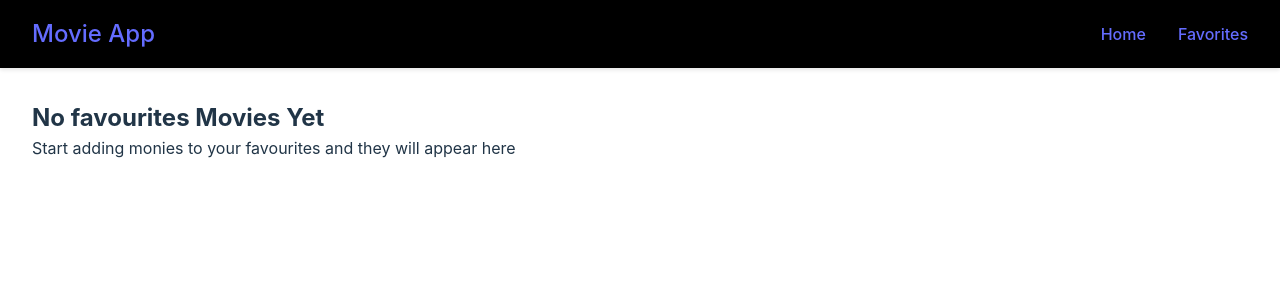
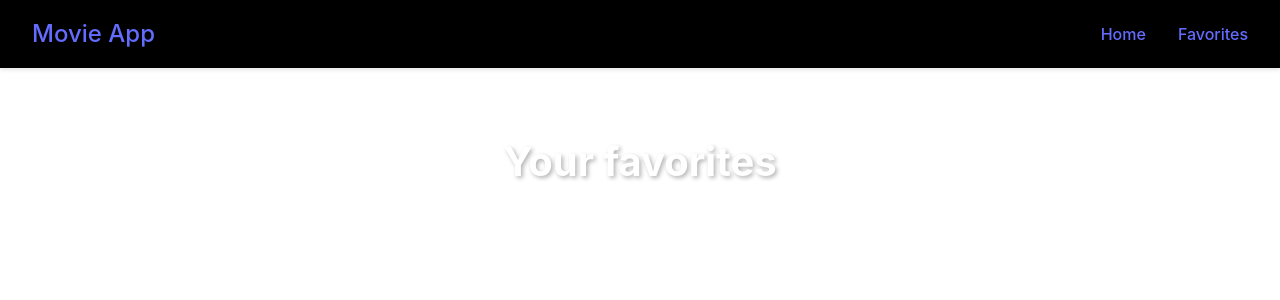
Before and after one commit to Mekah09/first_react_pro, a React (Vite) app: page /favorites in a window 1280 px wide. Shown: the top 300 px of the page. Built offline with nearby package versions, Linux system fonts and the light colour scheme.

Commit message:
done with the project

```diff
--- a/src/App.jsx
+++ b/src/App.jsx
@@ -3,12 +3,13 @@
 import MovieCard from './components/MovieCard'
 import Home from './pages/Home'
 import {Routes, Route} from 'react-router-dom'
+import { MovieProvider } from './contexts/MovieContext'
 import Favorites from './pages/Favorites';
 import NavBar from './components/NavBar';
 
 function App() {
   return (
-    <div>
+    <MovieProvider>
       <NavBar />
       <main className="main-content">
         <Routes>
@@ -16,7 +17,7 @@
           <Route path="/favorites" element={<Favorites />}/>
         </Routes>
       </main>
-    </div>
+    </MovieProvider>
 
   );
 }
--- a/src/components/MovieCard.jsx
+++ b/src/components/MovieCard.jsx
@@ -1,16 +1,23 @@
 import "../css/MovieCard.css"
+import { MovieProvider, useMovieContext } from "../contexts/MovieContext";
 
 function MovieCard({movie}) {
+  const {isFavorite, addToFavorites, removeFromFavorites} = useMovieContext()
+  const favorite = isFavorite(movie.id)
 
-  function onFavoriteClick() {
-    alert('clicked')
+  function onFavoriteClick(e) {
+    e.preventDefault()
+    if (favorite)
+      removeFromFavorites(movie.id)
+    else
+      addToFavorites(movie)
   }
 
   return <div className="movie-card">
     <div className="movie-poster">
       <img src={`https://image.tmdb.org/t/p/w500${movie.poster_path}`} alt={movie.title} />
       <div className="movie-overlay">
-        <button className="favorite-btn" onClick={onFavoriteClick}>
+        <button className={`favorite-btn ${favorite ? "active" : ""}`} onClick={onFavoriteClick}>
           &#9733;
         </button>
       </div>
--- a/src/contexts/MovieContext.jsx
+++ b/src/contexts/MovieContext.jsx
@@ -0,0 +1,46 @@
+import {createContext,useState, useContext, useEffect} from "react";
+import { MdOutlineAirlineSeatIndividualSuite } from "react-icons/md";
+
+const MovieContext = createContext()
+
+export const useMovieContext = () => useContext(MovieContext)
+
+
+export const MovieProvider = ({children}) => {
+  const [favorites, setFavorites] = useState([])
+
+  useEffect(() => {
+    const storedFavs = localStorage.getItem("favorites")
+
+    if(storedFavs) setFavorites(JSON.parse(storedFavs))
+  }, [])
+
+  useEffect(() => {
+    localStorage.setItem('favorites', JSON.stringify(favorites))
+  }, [favorites])
+
+
+  const addToFavorites = (movie) => {
+    setFavorites(prev => [...prev, movie]) //update state to add favorites
+  }
+
+  const removeFromFavorites = (movieId) => {
+    setFavorites(prev => prev.filter  (movie => movie.id !== movieId)) //it generates a new array of movies that are not the one we want to remove
+  }
+
+  const isFavorite = (movieId) => {
+    return favorites.some(movie => movie.id === movieId)
+  }
+
+  const value = {
+    favorites,
+    addToFavorites,
+    removeFromFavorites,
+    isFavorite
+  } //to make it acessible to any of the children wrap in the provider
+
+  //value={value} is the key word that made it accessable
+  return <MovieContext.Provider value={value}>
+    {children}
+  </MovieContext.Provider>
+}
--- a/src/pages/Favorites.jsx
+++ b/src/pages/Favorites.jsx
@@ -1,9 +1,30 @@
 import "../css/Favorites.css"
-function Favorite(){
+import { useMovieContext } from "../contexts/MovieContext"
+import MovieCard from "../components/MovieCard"
+
+
+function Favorites() {
+  const { favorites } = useMovieContext();
+
+  if (favorites) {
+    return (
+      <div className="favorites">
+        <h2>Your favorites</h2>
+        <div className="movies-grid">
+          {favorites.map(
+            (movie) =>
+            (
+              <Moviecard movie={movie} key={movie.id} />
+            ))}
+        </div>
+      </div>
+    )
+  }
+
   return <div className="favourites-empty">
     <h2>No favourites Movies Yet</h2>
     <p>Start adding monies to your favourites and they will appear here</p>
   </div>
 }
 
-export default Favorite
+export default Favorites
```
